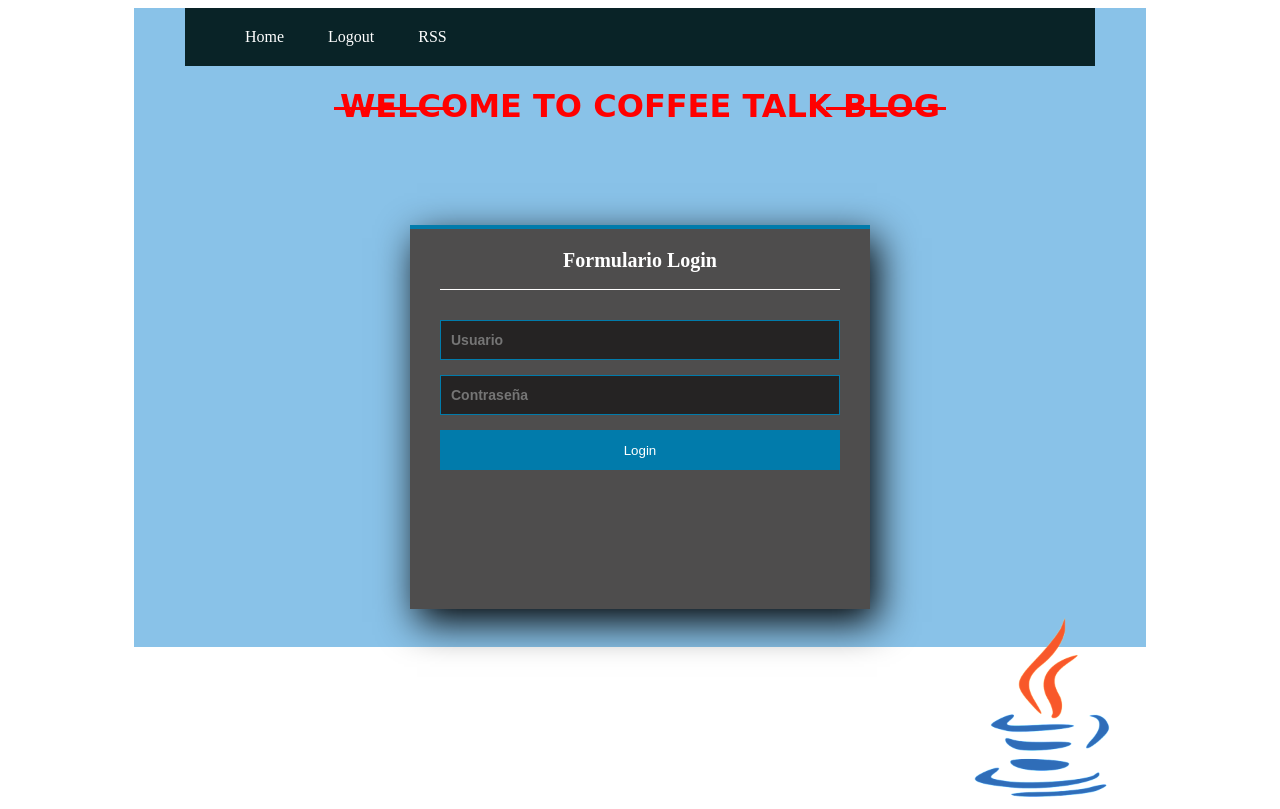
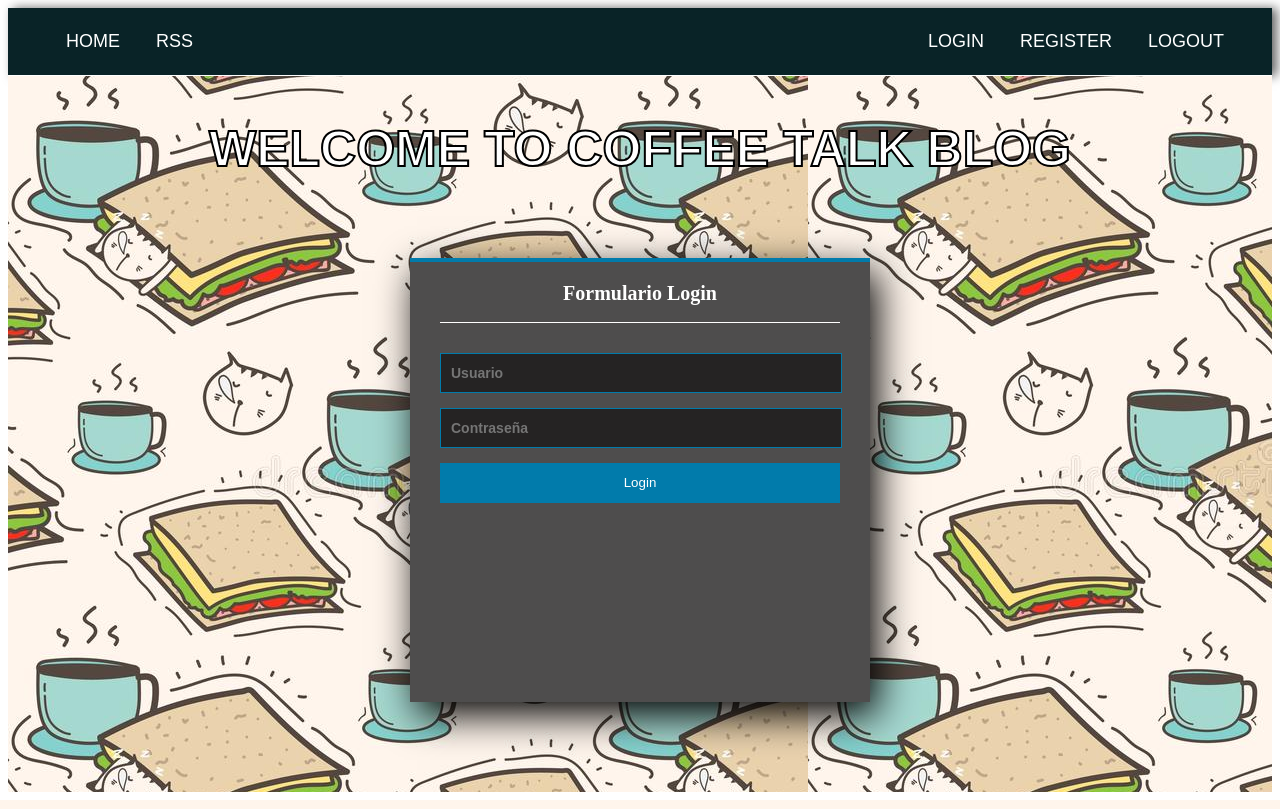
Before and after one commit to Pancetas007/Blog_Saoro, a PHP site: page /login.php in a window 1280 px wide. Run offline with PHP 8.4, Linux system fonts and the light colour scheme.

Commit message:
Commit 10

```diff
--- a/DOMDocument.php
+++ b/DOMDocument.php
@@ -1,7 +1,7 @@
 <?php
+
 $configXML = new DOMDocument();
 $configXML -> load("config.xml");
-
 
 $hosts = $configXML-> getElementsByTagName("host");
 $host = $hosts[0]->nodeValue;
--- a/estils.css
+++ b/estils.css
@@ -1,10 +1,83 @@
+.menu{
+    background-color: #092327;
+    border-bottom: 1px solid #fff;
+    box-shadow: 5px 0 10px rgba(0, 0, 0, .6);
+    display: flex;
+    align-items: center;
+    justify-content: space-between;
+}
+
+.menu_items{
+    display: flex;
+    align-items: center;
+    list-style: none;
+    margin-right: 30px;
+
+}
+
+.menu_items li{
+    border-radius: 3px;
+    margin: 0 5px;
+
+}
+
+.menu_items li a{
+    padding: 7px 13px;
+    text-decoration: none;
+    font-size: 18px;
+    display: block;
+    text-transform: uppercase;
+    font-family: Arial;
+    color: #fff;
+}
+
+.menu_items li:hover, li.active{
+    background-color: #ef8354;
+}
+
+.menu_items2{
+    display: flex;
+    list-style: none;
+    margin-right: 30px;
+    align-content: space-between;
+}
+
+.menu_items2 li{
+    border-radius: 3px;
+    margin: 0 5px;
+    align-content: space-between;
+}
+
+.menu_items2 li a{
+    padding: 7px 13px;
+    text-decoration: none;
+    font-size: 18px;
+    display: block;
+    text-transform: uppercase;
+    font-family: Arial;
+    color: #fff;
+}
+
+.menu_items2 li:hover, li.active{
+    background-color: #ef8354;
+}
+
+.centro{
+    background: url(coffee.jpg);
+    padding: 10px;
+
+
+
+}
+
+
 .table{
     width: 400px;
-    height: 340px;
+    height: 400px;
     background: #4e4d4d;
     margin: auto;
-    margin-top: 180px;
-    margin-top: 100px;
+    margin-bottom: 80px;
+    margin-top: 80px;
     box-shadow: 7px 13px 37px #000;
     padding: 20px 30px;
     border-top: 4px solid #017bab;
@@ -20,8 +93,24 @@
     font-size: 20px;
 }
 
+.table p{
+    height: 40px;
+    text-align: center;
+    border-bottom: 1px solid;
+}
+
+.table a{
+    color: white;
+    text-decoration: none;
+    font-size: 14px;
+}
+
+.table a:hover{
+    text-decoration: underline;
+}
+
 .controls{
-    width: 100%;
+    width: 95%;
     border: 1px solid #017bab;
     margin-bottom: 15px;
     padding: 11px 10px;
@@ -40,68 +129,16 @@
     margin-bottom: 16px;
 }
 
-.table p{
-    height: 40px;
-    text-align: center;
-    border-bottom: 1px solid;
-}
-
-.table a{
-    color: white;
-    text-decoration: none;
-    font-size: 14px;
-}
-
-.table a:hover{
-    text-decoration: underline;
-}
-
-.centro{
-    padding-bottom: 3%;
-    margin-left: 10%;
-    margin-right: 10%;
-    width: 80%;
-    background: rgb(137, 194, 232);;
-}
-
-.footer{
-    list-style: none;
-    padding: 0;
-    background: #092327;
-    width: 90%;
-    max-width: 1000px;
-    margin: auto;
-}
-
-.footer li a{
-    text-decoration: none;
-    color: white;
-    padding: 20px;
-    display: block;
-}
-
-.footer li{
-    display: inline-block;
-    text-align: center;
-}
-
-.footer li a:hover{
-    background: #ef8354;
-}
-
-.centro img{
-    float: right;
-    height: 200;
-}
-
 #flexIndice{
     display: flex;
     flex-direction: column;
-    margin-bottom: 5px;
     list-style: none;
     border-radius: 10px 10px 10px 10px;
     border: black 1px solid;
     padding: 10px;
+    margin-bottom: 5px;
+    margin-left: 1%;
+    margin-right: 1%;
     background-color: rgb(182, 182, 182);
 }
 
@@ -109,13 +146,13 @@
     display: flex;
     flex-direction: column;
     margin-bottom: 5px;
+    margin-left: 5%;
+    margin-right: 5%;
     list-style: none;
     border-radius: 20px 20px 20px 20px;
     border: black 1px solid;
     padding: 10px;
     background-color: rgb(182, 182, 182);
-    margin-left: 10%;
-    margin-right: 10%;
 }
 
 #indice{
@@ -126,6 +163,16 @@
 
 #addPost{
     margin-left: 13%;
+    font-size: 25px;
+    -webkit-text-stroke: 1px black;
+    color: rgb(255, 255, 255);
+}
+
+#pLogin{
+    margin-left: 13%;
+    font-size: 25px;
+    -webkit-text-stroke: 1px black;
+    color: rgb(255, 255, 255);
 }
 
 #add{
@@ -133,6 +180,8 @@
     background-color: rgb(182, 182, 182);
     margin-left: 30%;
     margin-right: 30%;
+    margin-bottom: 3%;
+    margin-top: 3%;
     padding: 3%;
 }
 
@@ -141,9 +190,10 @@
     background-color: rgb(153, 153, 153);
     margin-left: 10%;
     margin-right: 10%;
+    margin-bottom: 3%;
+    margin-top: 3%;
     padding-left: 3%;
     padding-right: 3%;
-    padding-bottom: 3%;
     padding-top: 1%;
 }
 
@@ -154,24 +204,9 @@
 h1{
     text-transform: uppercase;
     text-align: center;
+    -webkit-text-stroke: 2px black;
+    color: rgb(255, 255, 255);
     position: relative;
-    color: red;
-    font-family: "Freestyle Script", cursive;
+    font-family: "Arial", cursive;
+    font-size: 50px;
 }
-
-h1::after, h1::before{
-    content: '';
-    position: absolute;
-    width: 120px;
-    height: 3px;
-    background-color: currentColor;
-    top: 0.6em;
-}
-
-h1::after{
-    right: 200px;
-}
-
-h1::before{
-    left: 200px;
-}
--- a/footer.php
+++ b/footer.php
@@ -1,5 +1,11 @@
-<ul class="menu">
-    <li><a href='index.php'>Home</a></li>
-    <li><a href='logout.php'>Logout</a></li>
-    <li><a href='rss.php'>RSS</a></li>
-</ul>
+<nav class="menu">
+    <ul class="menu_items">
+        <li><a href='index.php'>Home</a></li>
+        <li><a href='rss.php'>RSS</a></li>
+    </ul>
+    <ul class="menu_items2">
+        <li><a href='login.php'>Login</a></li>
+        <li><a href='register.php'>Register</a></li>
+        <li><a href='logout.php'>Logout</a></li>
+    </ul>
+</nav>
--- a/login.php
+++ b/login.php
@@ -1,3 +1,4 @@
+<!DOCTYPE html>
 <?php
 // activem la gestió de sessions
 session_start();
@@ -48,19 +49,20 @@ else {
 </head>
 
 <body>
+    <header>
+        <?php require("footer.php") ?>
+    </header>
+
     <div class="centro">
-
-        <div class="footer">
-            <?php require("footer.php") ?>
-        </div>
-
         <h1>Welcome to Coffee Talk Blog</h1>
         <?php if ($isFormSubmitted) : ?>
-            <?php if (empty($error)) : ?>
-                <p>Login successful. Great to see you back <?= $fullname ?></p>
-            <?php else : ?>
-                <p>Error: <?= $error ?>. <a href="login.php">Try again</a></p>
-            <?php endif; ?>
+            <div id="pLogin">
+                <?php if (empty($error)) : ?>
+                    <p>Login successful. Great to see you back <?= $fullname ?></p>
+                <?php else : ?>
+                    <p>Error: <?= $error ?>. <a href="login.php">Try again</a></p>
+                <?php endif; ?>
+            </div>
         <?php else : ?>
             <form class="table" action="login.php" method="post">
                 <h5>Formulario Login</h5>
@@ -68,8 +70,8 @@ else {
                 <input class="controls" type="password" name="password" value="" placeholder="Contraseña">
                 <input class="buttons" type="submit" name="" value="Login">
             </form>
+
         <?php endif; ?>
-        <div> <img src="java.png" alt="img" /> </div>
     </div>
 </body>
 
--- a/rss.php
+++ b/rss.php
@@ -1,3 +1,4 @@
+<!DOCTYPE html>
 <?php
 
 //Implementar la consulta
```
Also changed, not shown: index.php (+10 -5 lines), logout.php (+8 -4 lines), post_add.php (+10 -5 lines), post_by_user.php (+5 -3 lines), posts_add.php (deleted, +0 -123 lines), posts_by_category.php (+5 -3 lines), posts_by_user.php (deleted, +0 -40 lines), posts_delete.php (+14 -4 lines), posts_edit.php (+7 -3 lines), posts_show.php (+5 -3 lines), register.php (added, +67 -0 lines), coffee.jpg (added).
